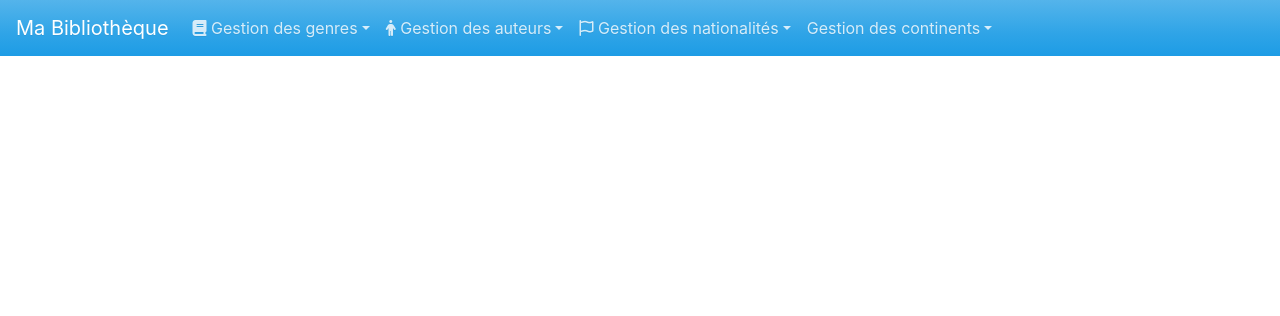
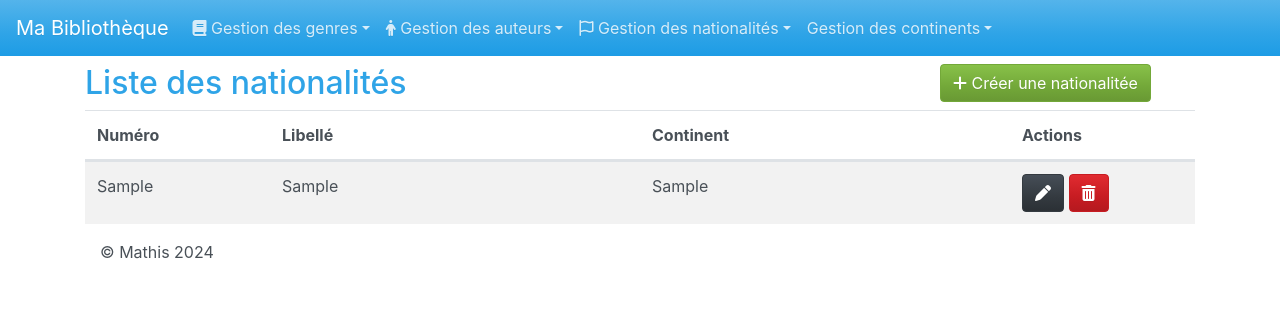
Before and after one commit to Matchab78/tp-4, a PHP site: page /index.php?uc=nationalites&action=list in a window 1280 px wide. Shown: the top 316 px of the page. Run offline with PHP 8.4, Linux system fonts and the light colour scheme; tables that the repository leaves empty or names only in its code hold one stand-in row (values such as "Sample post"); some libraries are stand-ins or nearby versions.

Commit message:
nationalite

```diff
--- /dev/null
+++ b/controllers/nationaliteController.php
@@ -0,0 +1,55 @@
+<?php
+$action=$_GET['action'];
+switch($action){
+    case 'list' :
+        $lesNationalites=Nationalite::findAll();
+        include('vues/listeNationalite.php');
+    break;
+
+    case 'add' :
+        $mode="Ajouter";
+        include('vues/formNationalite.php');
+    break;
+
+    case 'update' :
+        $mode="Modifier";
+        $continent=Nationalite::findById($_GET['num']);
+        include('vues/formNationalite.php');
+    break;
+
+    case 'delete' :
+        $nationalite=Nationalite::findById($_GET['num']);
+        $nb=Nationalite::delete($nationalite);
+        if($nb==1){
+            $_SESSION['message']=['success'=>'la nationalitée a bien été supprimé'];
+        }else{
+            $_SESSION['message']=['danger'=>"la nationalitee n'a pas été supprimé"];
+        }
+        header('location: index.php?uc=nationalites&action=list');
+        exit();
+    break;
+
+    case 'valideForm' :
+        $nationalite= new Nationalite();
+        if(empty($_POST['num'])){ //cas création
+            $nationalite->setLibelle($_POST['libelle']);
+            $nb=Nationalite::add($nationalite);
+            $message = "ajouté";
+        }else{ //cas modif
+            $nationalite->getNum($_POST['num']);
+            $nationalite->getLibelle($_POST['libelle']);
+            $nb=Nationalite::update($nationalite);
+            $message = "modifié";
+        }
+        if($nb==1){
+            $_SESSION['message']=['success'=>"la nationalitée a bien été $message"];
+        }else{
+            $_SESSION['message']=['danger'=>"la nationalitée a bien été $message"];
+        }
+        header('location: index.php?uc=nationalites&action=list');
+        exit();
+    break;
+
+}
+
+?>
--- a/index.php
+++ b/index.php
@@ -5,6 +5,12 @@ include "vues/header.php";
 include "modeles/Continent.php";
 include "modeles/monPdo.php";
 include "vues/messagesFlash.php";
+
+
+include "modeles/Nationalite.php";
+
+
+
 
 $uc = empty($_GET['uc']) ? "accueil" : $_GET['uc'];
 
@@ -15,6 +21,11 @@ switch($uc){
     case 'continents' :
         include('controllers/continentController.php');
         break;
+
+    case 'nationalites' :
+        include('controllers/nationaliteController.php');
+        break;
+
 }
 
 include "vues/footer.php"; ?>
--- a/modeles/Nationalite.php
+++ b/modeles/Nationalite.php
@@ -87,7 +87,7 @@ class Nationalite {
      */
     public static function findAll() :array
     {
-        $req=MonPdo::getInstance()->prepare("select n.num as numero, n.libelle as 'libNation', c.libelle as 'libContinent' from nationalite n, continent c where n.numContinent=c.num");
+        $req=MonPdo::getInstance()->prepare("select n.num as numero, n.libelle as 'libNation', c.libelle as 'libContinent' from nationalite n left join continent c on n.numContinent=c.num");
         $req->setFetchMode(PDO::FETCH_OBJ);
         $req->execute();
         $lesResultats=$req->fetchAll();
@@ -119,8 +119,10 @@ class Nationalite {
     public static function add(Nationalite $nationalite) :int
     {
         $req=MonPdo::getInstance()->prepare("Insert into nationalite(libelle, numContinent) values(:libelle, :numContinent) ");
-        $req->bindParam(':libelle', $nationalite->getLibelle());
-        $req->bindParam(':numContinent', $nationalite->getNumContinent());
+        $libelle=$nationalite->getLibelle();
+        $req->bindParam(':libelle', $libelle);
+        $nat=null; //$nationalite->getNumContinent()
+        $req->bindParam(':numContinent', $nat);
         $nb=$req->execute();
         return $nb;
     }
--- a/modeles/monPdo.php
+++ b/modeles/monPdo.php
@@ -7,8 +7,8 @@
 class MonPdo
 {
 
-private static $serveur='host=btssio.dedyn.io';
-private static $bdd='CHABAUL_biblio';
+private static $serveur='mysql:host=btssio.dedyn.io';
+private static $bdd='dbname=CHABAUL_biblio';
 private static $user='CHABAUL' ;
 private static $mdp='23032004' ;
 private static $monPdo;
--- a/vues/header.php
+++ b/vues/header.php
@@ -79,8 +79,8 @@
       <li class="nav-item dropdown">
         <a class="nav-link dropdown-toggle" href="#" data-toggle="dropdown" aria-expanded="false"><i class="fa-regular fa-flag"></i>  Gestion des nationalités</a>
         <div class="dropdown-menu">
-          <a class="dropdown-item" href="listeNationalite.php">Liste des nationalités</a>
-          <a class="dropdown-item" href="formNationalite.php">Ajouter une nationalitée</a>
+          <a class="dropdown-item" href="index.php?uc=nationalites&action=list">Liste des nationalités</a>
+          <a class="dropdown-item" href="index.php?uc=nationalites&action=add">Ajouter une nationalitée</a>
         </div>
       </li>
       <li class="nav-item dropdown">
--- /dev/null
+++ b/vues/listeNationalite.php
@@ -0,0 +1,32 @@
+<div class="container mt-5">
+<div class="row pt-3">
+    <div class="col-9"><h2>Liste des nationalités</h2></div>
+    <div class="col-3"><a href="index.php?uc=nationalites&action=add" class='btn btn-success'><i class="fa-solid fa-plus"></i>  Créer une nationalitée</a></div>
+</div>
+
+<table class="table table-hover table-striped">
+  <thead>
+    <tr class="d-flex">
+      <th scope="col" class="col-md-2">Numéro</th>
+      <th scope="col" class="col-md-4">Libellé</th>
+      <th scope="col" class="col-md-4">Continent</th>
+      <th scope="col" class="col-md-2">Actions</th>
+    </tr>
+  </thead>
+  <tbody>
+    <?php
+    foreach($lesNationalites as $nationalite){
+        echo "<tr class='d-flex'>";
+        echo "<td class='col-md-2'>".$nationalite->numero."</td>";
+        echo "<td class='col-md-4'>".$nationalite->libNation."</td>";
+        echo "<td class='col-md-4'>".$nationalite->libContinent."</td>";
+        echo "<td class='col-md-2'>
+            <a href='index.php?uc=nationalites&action=update&num=".$nationalite->numero."' class='btn btn-dark'><i class='fa-solid fa-pen'></i></a>
+            <a href='#modalSupp' data-toggle='modal' data-message='Suppression du continent ?'data-suppression='index.php?uc=nationalites&action=delete&num=".$nationalite->numero."' class='btn btn-danger'><i class='fa-solid fa-trash-alt'></i></a>
+        </td>";
+        echo "</tr>";
+    }
+    //supprimerNationalite.php?num=$nationalite->num
+    ?>
+  </tbody>
+</table>
```
Also changed, not shown: vues/formNationalite.php (added, +15 -0 lines).
